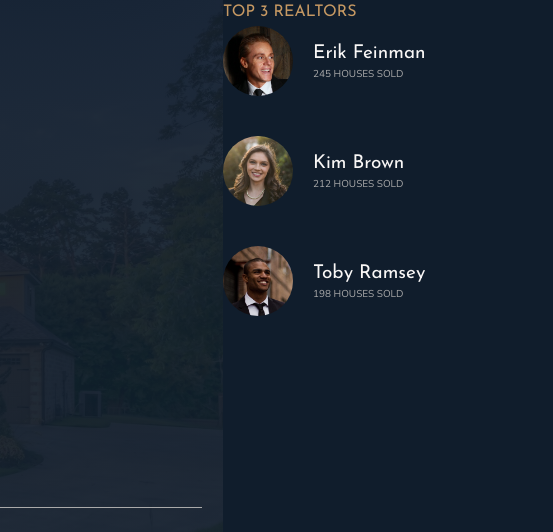
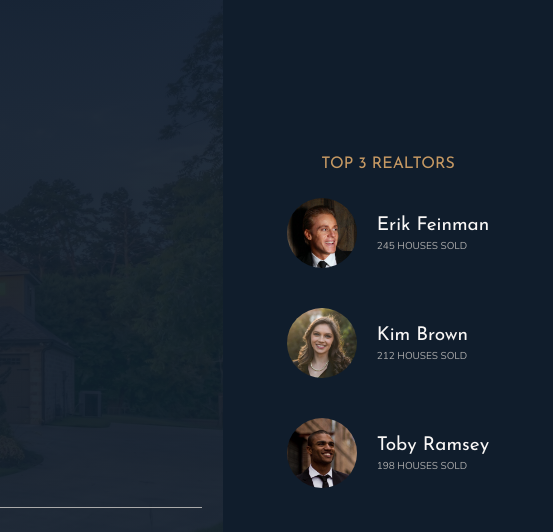
Before and after one commit to daltavida/Nexter, a website: page index.html in a window 1280 px wide. Shown: the top 532 px of the page, 727-1280 px from the left. Drawn offline with nearby package versions, Linux system fonts and the light colour scheme.

Commit message:
Finish styling realtors section

```diff
--- a/sass/_realtors.scss
+++ b/sass/_realtors.scss
@@ -1,6 +1,13 @@
 .realtors {
   background-color: $color-secondary;
   grid-column: col-start 7 / full-end;
+  padding: 3rem;
+
+  display: grid;
+  align-content: center;
+  justify-content: center;
+  justify-items: center;
+  grid-row-gap: 2rem;
 
   &__list {
     display: grid;
```
Also changed, not shown: css/style.css.
